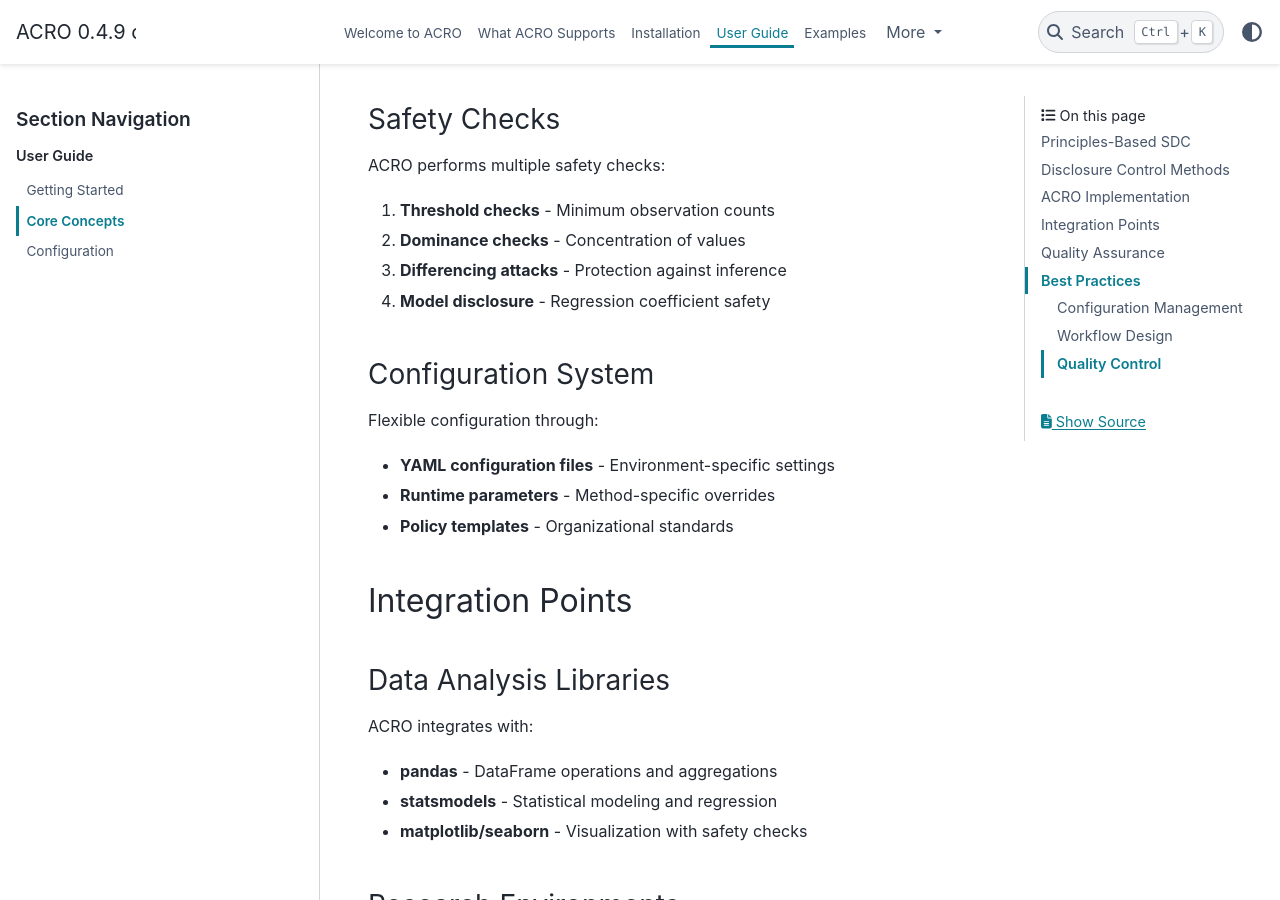
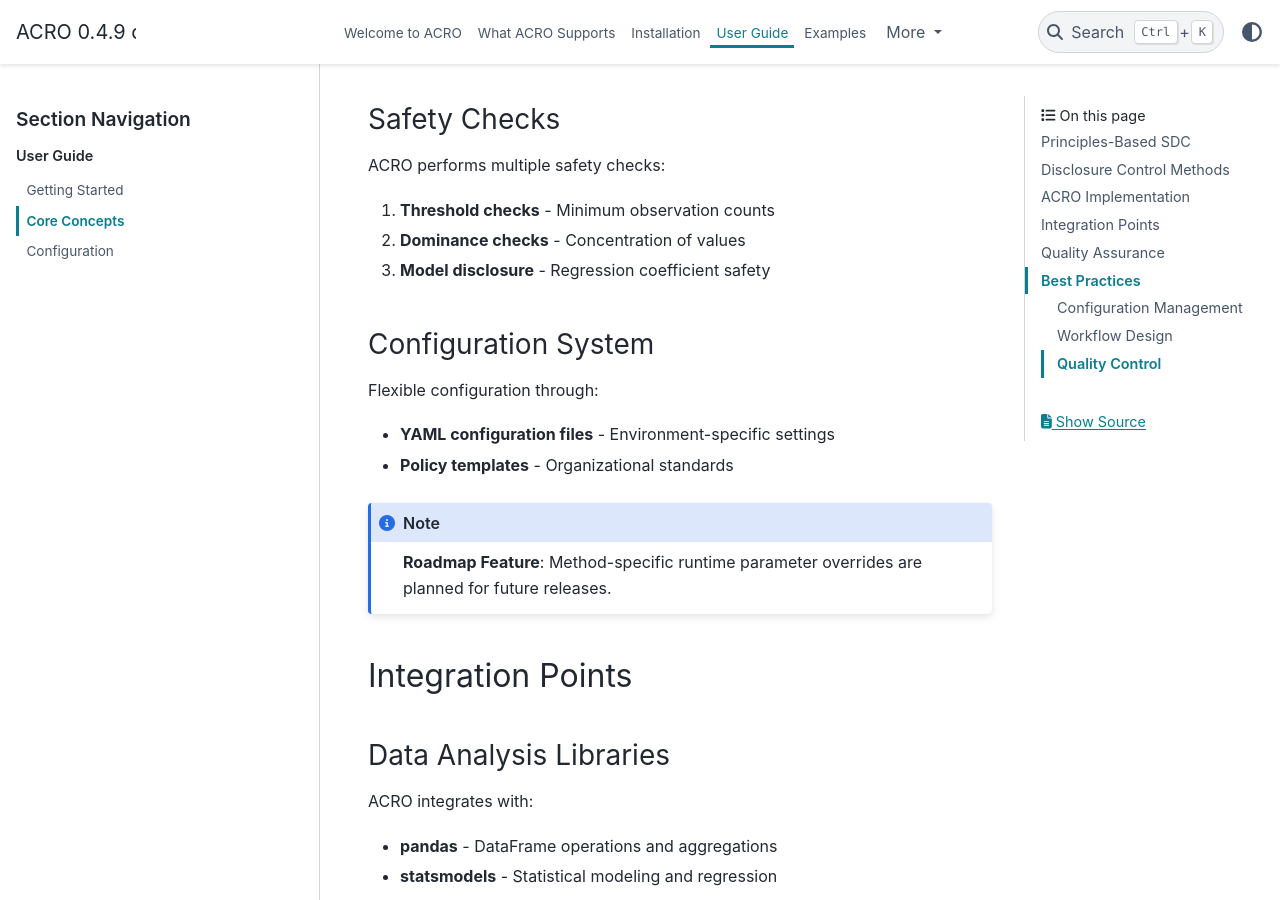
Before and after one commit to AI-SDC/ACRO, a Sphinx documentation site: the page built from docs/source/user_guide/core_concepts.rst, in a window 1280 px wide and 900 px high, scrolled down 2077 px. Built offline with Sphinx 7.4.7 and the PyData theme 0.15.4, drawn with Linux system fonts in a browser that asks for light colours.

Commit message:
Update safety checks and configuration notes
1. Added a note about planned roadmap features for runtime parameter overrides.

2. Changed support differencing attacks to model disclosure

Signed-off-by: Jessica Ikechukwu <Jessica.Ikechukwu@uwe.ac.uk>

```diff
--- a/docs/source/user_guide/core_concepts.rst
+++ b/docs/source/user_guide/core_concepts.rst
@@ -79,8 +79,7 @@
 
 1. **Threshold checks** - Minimum observation counts
 2. **Dominance checks** - Concentration of values
-3. **Differencing attacks** - Protection against inference
-4. **Model disclosure** - Regression coefficient safety
+3. **Model disclosure** - Regression coefficient safety
 
 Configuration System
 --------------------
@@ -88,8 +87,10 @@
 Flexible configuration through:
 
 * **YAML configuration files** - Environment-specific settings
-* **Runtime parameters** - Method-specific overrides
 * **Policy templates** - Organizational standards
+
+.. note::
+   **Roadmap Feature**: Method-specific runtime parameter overrides are planned for future releases.
 
 Integration Points
 ==================
```
